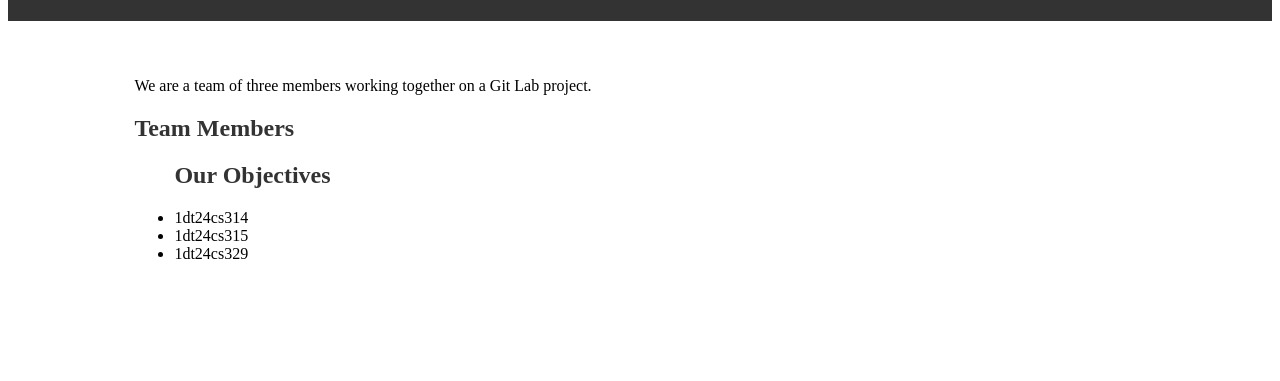
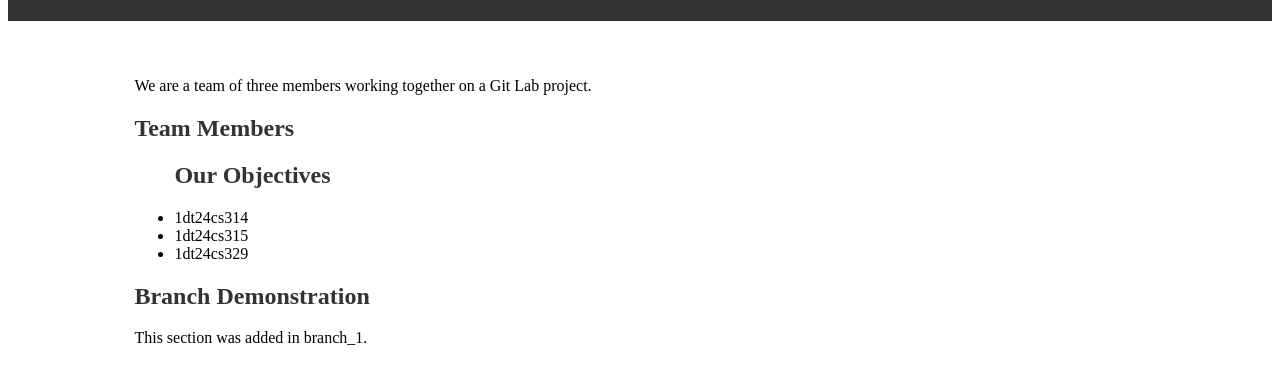
Before and after one commit to Vinuta-30/git-lab-project, a plain HTML site: page about.html in a window 1280 px wide. Shown: the part 125-506 px from the top of the page. Drawn offline with Linux system fonts and the light colour scheme.

Commit message:
Added branch demonstration content

```diff
--- a/about.html
+++ b/about.html
@@ -25,6 +25,8 @@ about.html
         <li> 1dt24cs315</li>
         <li> 1dt24cs329</li>
     </ul>
+    <h2>Branch Demonstration</h2>
+    <p>This section was added in branch_1.</p>
 </section>
 
 </body>
```
